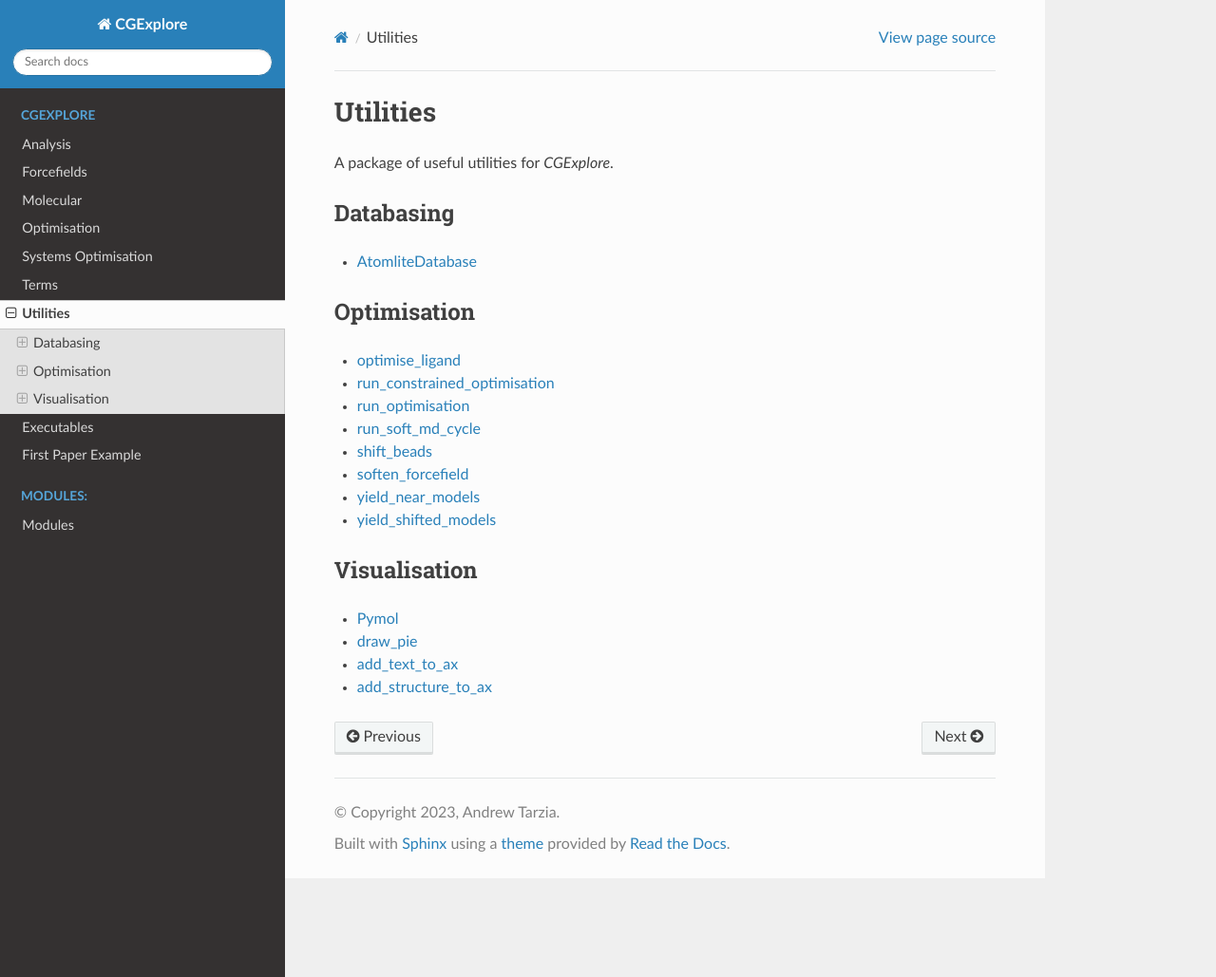
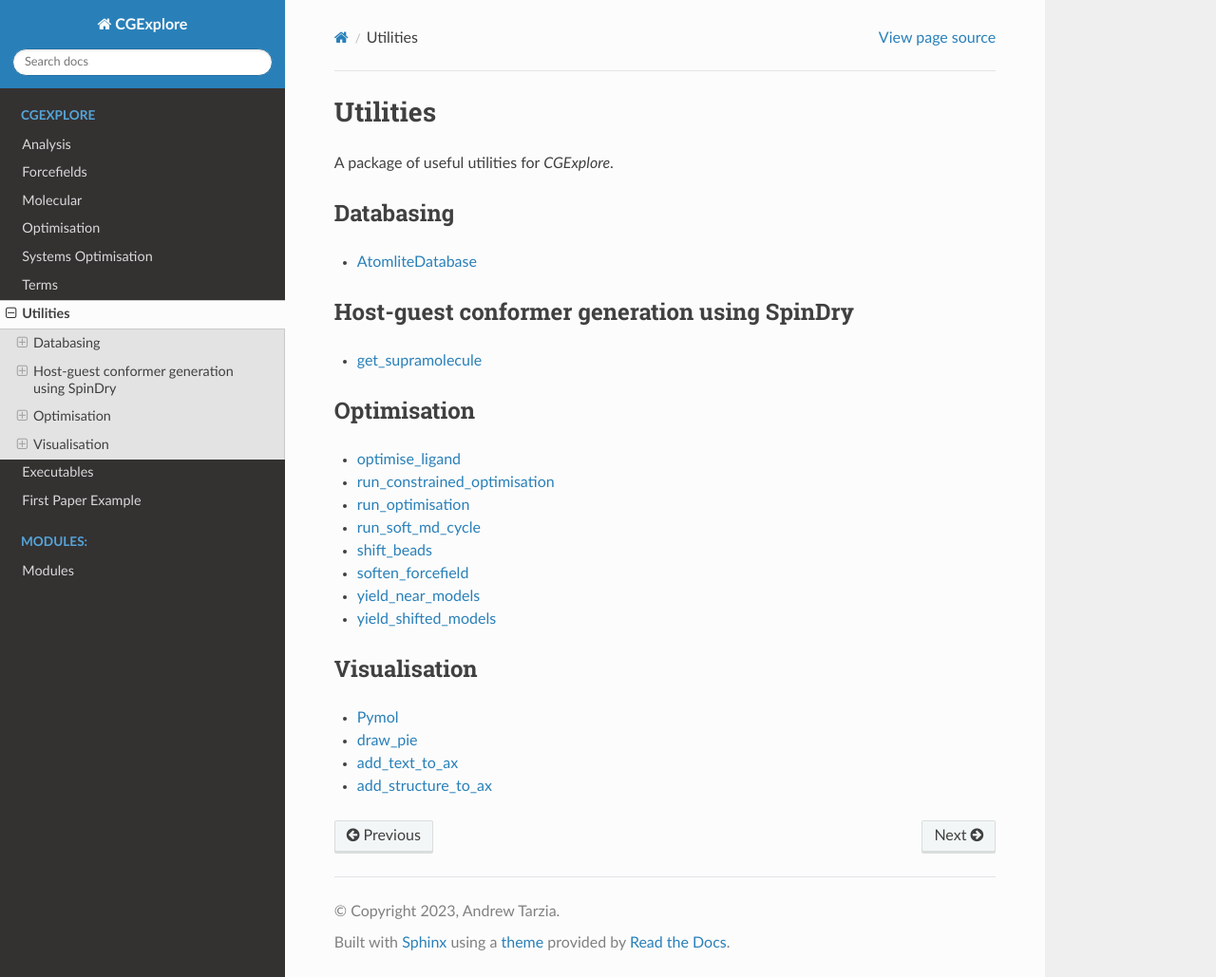
Before and after one commit to andrewtarzia/CGExplore, a Sphinx documentation site: the page built from docs/source/utilities.rst, in a window 1280 px wide and 1029 px high. Shown: the whole window at 95% size. Built offline with Sphinx 7.4.7 and the Read the Docs theme 2.0.0, drawn with Linux system fonts in a browser that asks for light colours.

Commit message:
Update docs.

```diff
--- a/docs/source/_autosummary/cgexplore.optimisation.rst
+++ b/docs/source/_autosummary/cgexplore.optimisation.rst
@@ -18,7 +18,6 @@ cgexplore.optimisation
 
       CGOMMDynamics
       CGOMMOptimizer
-      Laundrette
       OMMTrajectory
 
 
--- /dev/null
+++ b/docs/source/_autosummary/cgexplore.utilities.get_supramolecule.rst
@@ -0,0 +1,6 @@
+cgexplore.utilities.get\_supramolecule
+======================================
+
+.. currentmodule:: cgexplore.utilities
+
+.. autofunction:: get_supramolecule
--- a/docs/source/_autosummary/cgexplore.utilities.rst
+++ b/docs/source/_autosummary/cgexplore.utilities.rst
@@ -35,6 +35,7 @@ cgexplore.utilities
       check_directory
       convert_pyramid_angle
       draw_pie
+      get_supramolecule
       optimise_ligand
       run_constrained_optimisation
       run_optimisation
--- a/docs/source/utilities.rst
+++ b/docs/source/utilities.rst
@@ -11,6 +11,14 @@ Databasing
   :maxdepth: 1
 
   AtomliteDatabase <_autosummary/cgexplore.utilities.AtomliteDatabase>
+
+Host-guest conformer generation using SpinDry
+---------------------------------------------
+
+.. toctree::
+  :maxdepth: 1
+
+  get_supramolecule <_autosummary/cgexplore.utilities.get_supramolecule>
 
 Optimisation
 ------------
```
Also changed, not shown: docs/source/_autosummary/cgexplore.optimisation.Laundrette.rst (deleted, +0 -20 lines), docs/source/optimisation.rst (+0 -8 lines).
